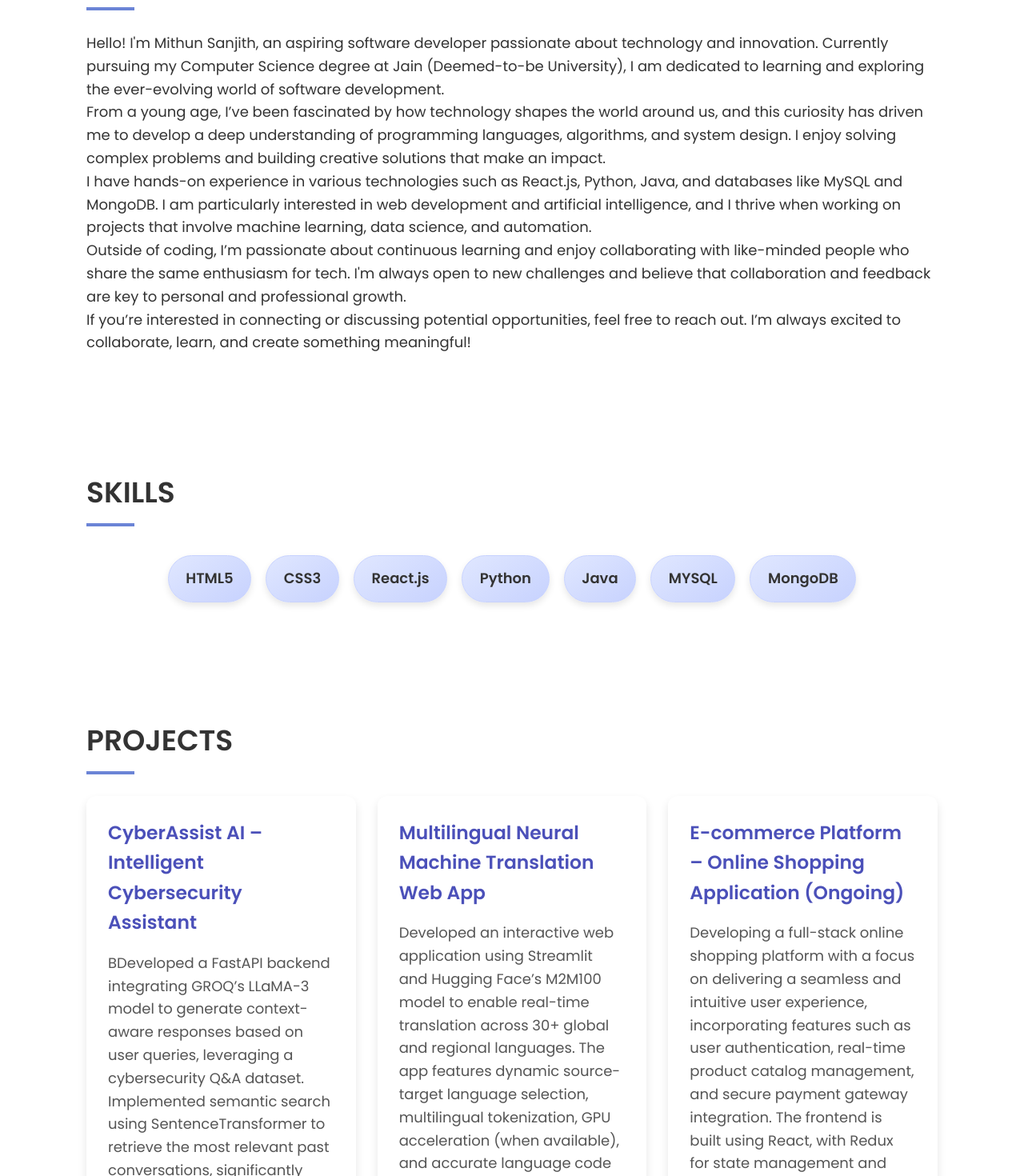
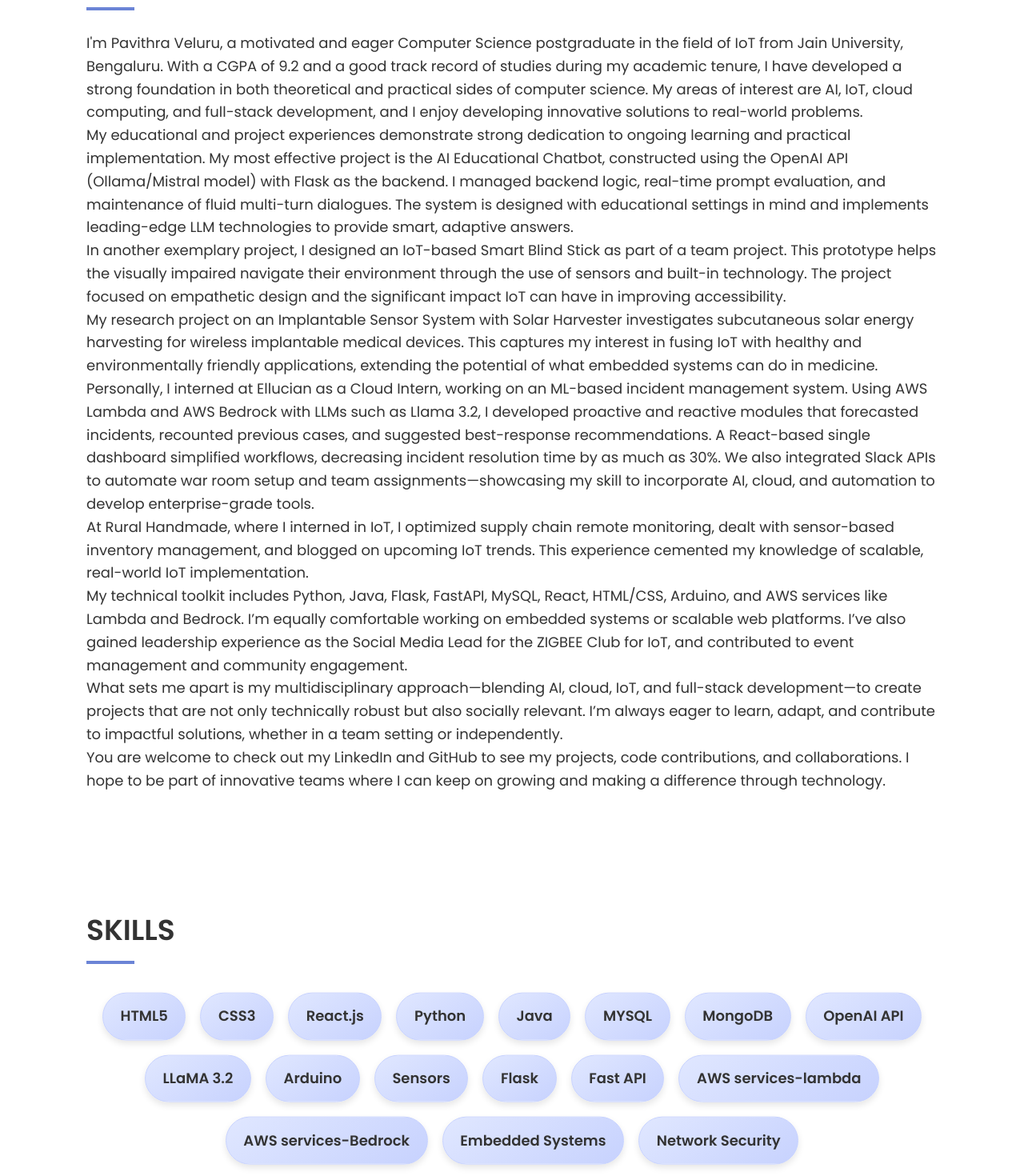
Before and after one commit to pavithrareddy17/vercel, a React (Create React App) app: page / in a window 1280 px wide. Shown: the part 600-2070 px from the top of the page at 80% size. Built offline with nearby package versions, Linux system fonts and the light colour scheme.

Commit message:
Update App.js

```diff
--- a/src/App.js
+++ b/src/App.js
@@ -33,17 +33,21 @@ function App() {
           >
             {darkMode ? '☀️ Light Mode' : '🌙 Dark Mode'}
           </button>
-          <h1>MITHUN SANJITH</h1>
+          <h1>VELURU PAVITHRA</h1>
           <p className="title">Aspiring Software Developer</p>
           <p className="subtitle">Student at Jain (Deemed-to-be University)</p>
         </div>
       </header>
       <Section id="about" title="ABOUT ME">
-        <p>Hello! I'm Mithun Sanjith, an aspiring software developer passionate about technology and innovation. Currently pursuing my Computer Science degree at Jain (Deemed-to-be University), I am dedicated to learning and exploring the ever-evolving world of software development.</p>
-        <p>From a young age, I’ve been fascinated by how technology shapes the world around us, and this curiosity has driven me to develop a deep understanding of programming languages, algorithms, and system design. I enjoy solving complex problems and building creative solutions that make an impact.</p>
-        <p>I have hands-on experience in various technologies such as React.js, Python, Java, and databases like MySQL and MongoDB. I am particularly interested in web development and artificial intelligence, and I thrive when working on projects that involve machine learning, data science, and automation.</p>
-        <p>Outside of coding, I’m passionate about continuous learning and enjoy collaborating with like-minded people who share the same enthusiasm for tech. I'm always open to new challenges and believe that collaboration and feedback are key to personal and professional growth.</p>
-        <p>If you’re interested in connecting or discussing potential opportunities, feel free to reach out. I’m always excited to collaborate, learn, and create something meaningful!</p>
+        <p>I'm Pavithra Veluru, a motivated and eager Computer Science postgraduate in the field of IoT from Jain University, Bengaluru. With a CGPA of 9.2 and a good track record of studies during my academic tenure, I have developed a strong foundation in both theoretical and practical sides of computer science. My areas of interest are AI, IoT, cloud computing, and full-stack development, and I enjoy developing innovative solutions to real-world problems.</p>
+        <p>My educational and project experiences demonstrate strong dedication to ongoing learning and practical implementation. My most effective project is the AI Educational Chatbot, constructed using the OpenAI API (Ollama/Mistral model) with Flask as the backend. I managed backend logic, real-time prompt evaluation, and maintenance of fluid multi-turn dialogues. The system is designed with educational settings in mind and implements leading-edge LLM technologies to provide smart, adaptive answers.</p>
+        <p>In another exemplary project, I designed an IoT-based Smart Blind Stick as part of a team project. This prototype helps the visually impaired navigate their environment through the use of sensors and built-in technology. The project focused on empathetic design and the significant impact IoT can have in improving accessibility.</p>
+        <p>My research project on an Implantable Sensor System with Solar Harvester investigates subcutaneous solar energy harvesting for wireless implantable medical devices. This captures my interest in fusing IoT with healthy and environmentally friendly applications, extending the potential of what embedded systems can do in medicine.</p>
+        <p>Personally, I interned at Ellucian as a Cloud Intern, working on an ML-based incident management system. Using AWS Lambda and AWS Bedrock with LLMs such as Llama 3.2, I developed proactive and reactive modules that forecasted incidents, recounted previous cases, and suggested best-response recommendations. A React-based single dashboard simplified workflows, decreasing incident resolution time by as much as 30%. We also integrated Slack APIs to automate war room setup and team assignments—showcasing my skill to incorporate AI, cloud, and automation to develop enterprise-grade tools.</p>
+        <p>At Rural Handmade, where I interned in IoT, I optimized supply chain remote monitoring, dealt with sensor-based inventory management, and blogged on upcoming IoT trends. This experience cemented my knowledge of scalable, real-world IoT implementation.</p>
+        <p>My technical toolkit includes Python, Java, Flask, FastAPI, MySQL, React, HTML/CSS, Arduino, and AWS services like Lambda and Bedrock. I’m equally comfortable working on embedded systems or scalable web platforms. I’ve also gained leadership experience as the Social Media Lead for the ZIGBEE Club for IoT, and contributed to event management and community engagement.</p>
+        <p>What sets me apart is my multidisciplinary approach—blending AI, cloud, IoT, and full-stack development—to create projects that are not only technically robust but also socially relevant. I’m always eager to learn, adapt, and contribute to impactful solutions, whether in a team setting or independently.</p>
+        <p>You are welcome to check out my LinkedIn and GitHub to see my projects, code contributions, and collaborations. I hope to be part of innovative teams where I can keep on growing and making a difference through technology.</p>
       </Section>
       <Section id="skills" title="SKILLS">
         <ul className="skills">
@@ -54,37 +58,48 @@ function App() {
           <li>Java</li>
           <li>MYSQL</li>
           <li>MongoDB</li>
+          <li>OpenAI API</li>
+          <li>LLaMA 3.2</li>
+          <li>Arduino</li>
+          <li>Sensors</li>
+          <li>Flask</li>
+          <li>Fast API</li>
+          <li>AWS services-lambda</li>
+          <li>AWS services-Bedrock</li>
+          <li>Embedded Systems</li>
+          <li>Network Security</li>
         </ul>
       </Section>
       <Section id="projects" title="PROJECTS">
         <div className="project-grid">
           <ProjectCard
-            title="CyberAssist AI – Intelligent Cybersecurity Assistant"
-            description="BDeveloped a FastAPI backend integrating GROQ’s LLaMA-3 model to generate context-aware responses based on user queries, leveraging a cybersecurity Q&A dataset. Implemented semantic search using SentenceTransformer to retrieve the most relevant past conversations, significantly improving response accuracy. Designed a responsive web interface using HTML, CSS, and JavaScript to enable seamless, real-time chat interaction with the AI assistant."
+            title="AI Chatbot using OpenAI API and Flask"
+            description="In this project, I designed and implemented an AI-powered educational assistant chatbot using the OpenAI API, specifically integrating the Ollama framework with the Mistral language model. The backend was built using Flask, where I handled the complete API integration and core application logic. The chatbot supports dynamic, multi-turn conversations in real-time, responding intelligently to user prompts. The primary focus was on providing accurate, context-aware educational assistance to students, making learning more interactive and efficient. I also emphasized scalable architecture, ensuring the system could handle multiple sessions smoothly. This project deepened my understanding of natural language processing, API orchestration, and real-time communication systems.
+"
             link="https://github.com/mithunsanjith5/CyberAssistant"
           />
           <ProjectCard
-            title="Multilingual Neural Machine Translation Web App"
-            description="Developed an interactive web application using Streamlit and Hugging Face’s M2M100 model to enable real-time translation across 30+ global and regional languages. The app features dynamic source-target language selection, multilingual tokenization, GPU acceleration (when available), and accurate language code mapping. To enhance usability, it includes session state management, live model loading indicators, language swapping functionality, and options to download translated output—all aimed at delivering a seamless and efficient user experience."
+            title="Implantable Sensor System with Solar Harvester for IoT Healthcare"
+            description="This ongoing research-based project explores the feasibility and development of a subcutaneous implantable sensor system powered by solar energy harvesting. The goal is to create a self-powered wireless sensor platform that can monitor patient health parameters without frequent battery replacements—ideal for long-term medical applications. I’m working on both the prototype development and academic research paper. The system includes low-power embedded sensors that communicate wirelessly and harvest energy from light beneath the skin. It combines embedded systems, power-efficient design, and biomedical IoT, showcasing my interest in merging technology with sustainable healthcare innovation."
             link="https://github.com/mithunsanjith5/Language-Translation"
           />
           <ProjectCard
-            title="E-commerce Platform – Online Shopping Application (Ongoing)"
-            description="Developing a full-stack online shopping platform with a focus on delivering a seamless and intuitive user experience, incorporating features such as user authentication, real-time product catalog management, and secure payment gateway integration. The frontend is built using React, with Redux for state management and Axios for efficient API communication."
+            title="IoT-based Smart Blind Stick"
+            description="This team project involved designing and building a smart assistive device for visually impaired individuals to enhance their mobility and safety. We developed a prototype smart stick embedded with ultrasonic sensors to detect obstacles in the environment and alert users through vibrations. The stick can sense objects at various distances and directions, providing real-time feedback. Additionally, it integrates with GPS for navigation and location tracking features. My contribution included sensor integration, programming the control logic on Arduino, and testing the system in real-world scenarios. This project reinforced my skills in embedded IoT design, sensor interfacing, and user-centric product development."
           />
         </div>
       </Section>
       <Section id="contact" title="Contact">
-        <p>Email: mithunsajith5@gmail.com</p>
-        <p>Phone: +91 7845651055</p>
+        <p>Email: pavithraveluru2@gmail.com</p>
+        <p>Phone: +91 7989257170</p>
         <p>
-          <a href="https://www.linkedin.com/in/mithun-sanjith-0a52a0271" target="_blank" rel="noopener noreferrer">LinkedIn</a> |
-          <a href="https://github.com/mithunsanjith5" target="_blank" rel="noopener noreferrer">GitHub</a>
+          <a href="https://www.linkedin.com/in/veluru-pavithra-a79278223" target="_blank" rel="noopener noreferrer">LinkedIn</a> |
+          <a href="https://github.com/pavithrareddy17" target="_blank" rel="noopener noreferrer">GitHub</a>
         </p>
       </Section>
       <footer>
         <div className="container">
-          <p>&copy; {new Date().getFullYear()} MITHUN SANJITH. All rights reserved.</p>
+          <p>&copy; {new Date().getFullYear()} VELURU PAVITHRA. All rights reserved.</p>
         </div>
       </footer>
     </div>
```
